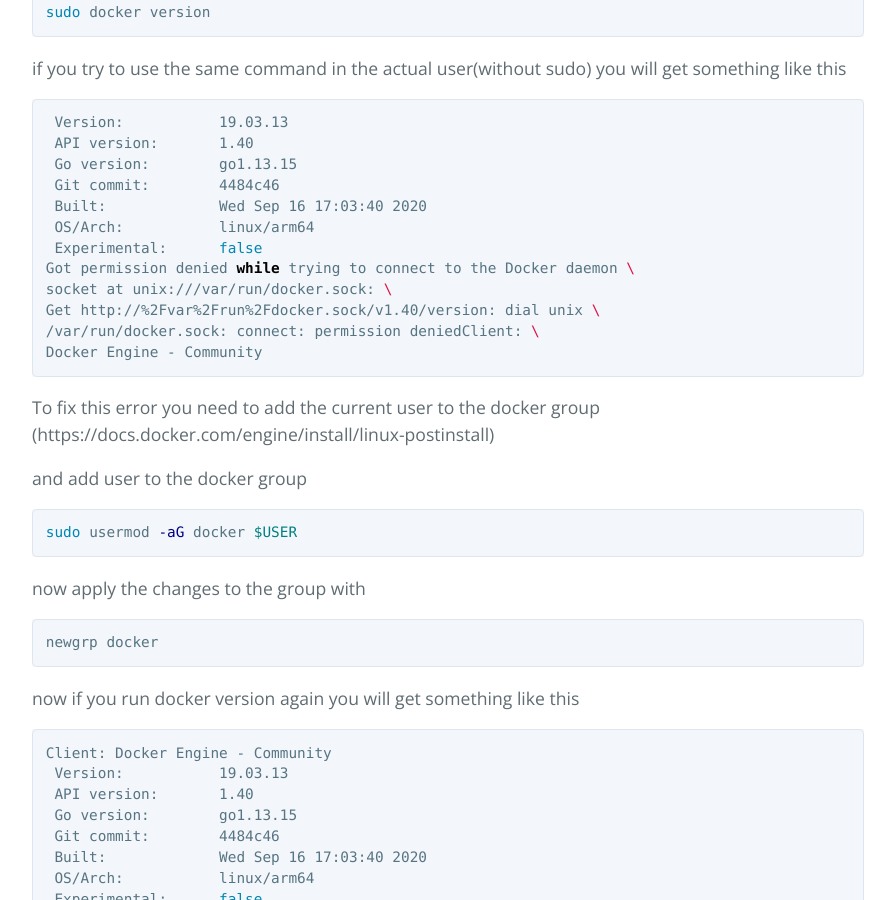
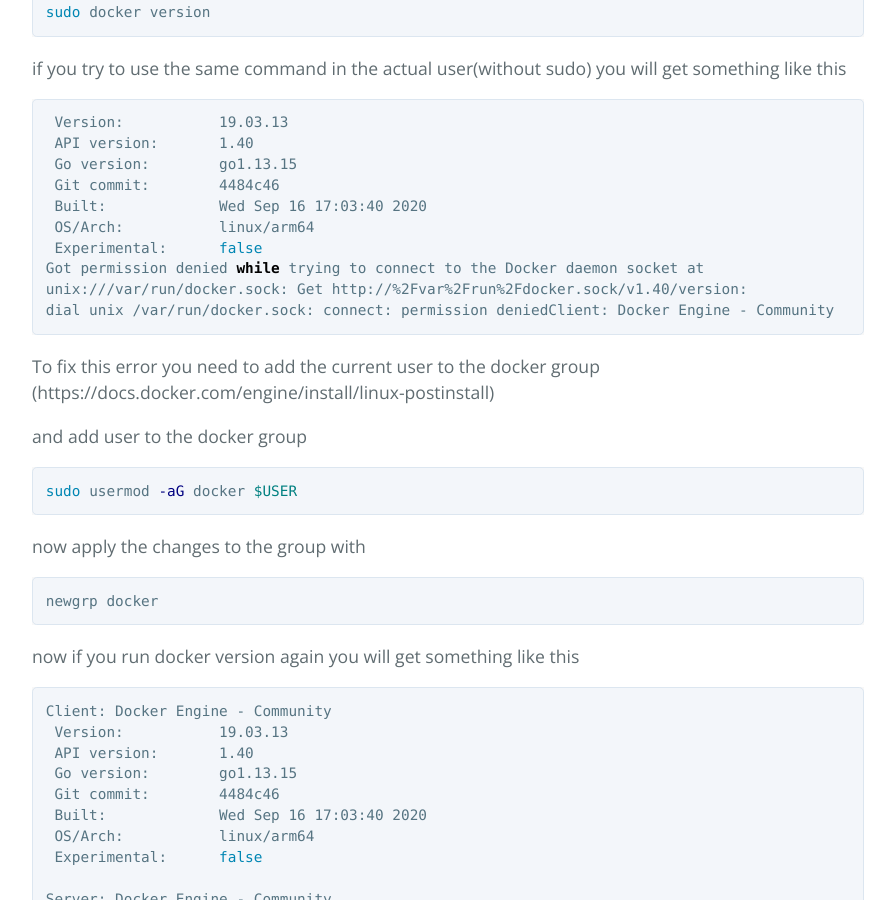
Before and after one commit to JavierLimon/javier-blog, a Jekyll site: the page built from _posts/2020-09-22-install-docker-raspberry-pi.md, in a window 1280 px wide and 900 px high, scrolled down 1295 px. Shown: the whole window, without its empty margins (192-1087 px from the left). Built offline with Jekyll 4.4.1, drawn with Linux system fonts in a browser that asks for light colours.

````diff
--- a/_posts/2020-09-22-install-docker-raspberry-pi.md
+++ b/_posts/2020-09-22-install-docker-raspberry-pi.md
@@ -57,11 +57,9 @@ if you try to use the same command in the actual user(without sudo) you will get
  Built:             Wed Sep 16 17:03:40 2020
  OS/Arch:           linux/arm64
  Experimental:      false
-Got permission denied while trying to connect to the Docker daemon \
-socket at unix:///var/run/docker.sock: \
-Get http://%2Fvar%2Frun%2Fdocker.sock/v1.40/version: dial unix \
-/var/run/docker.sock: connect: permission deniedClient: \
-Docker Engine - Community
+Got permission denied while trying to connect to the Docker daemon socket at
+unix:///var/run/docker.sock: Get http://%2Fvar%2Frun%2Fdocker.sock/v1.40/version:
+dial unix /var/run/docker.sock: connect: permission deniedClient: Docker Engine - Community
 ```
 To fix this error you need to add the current user to the docker group (https://docs.docker.com/engine/install/linux-postinstall)
 
````
